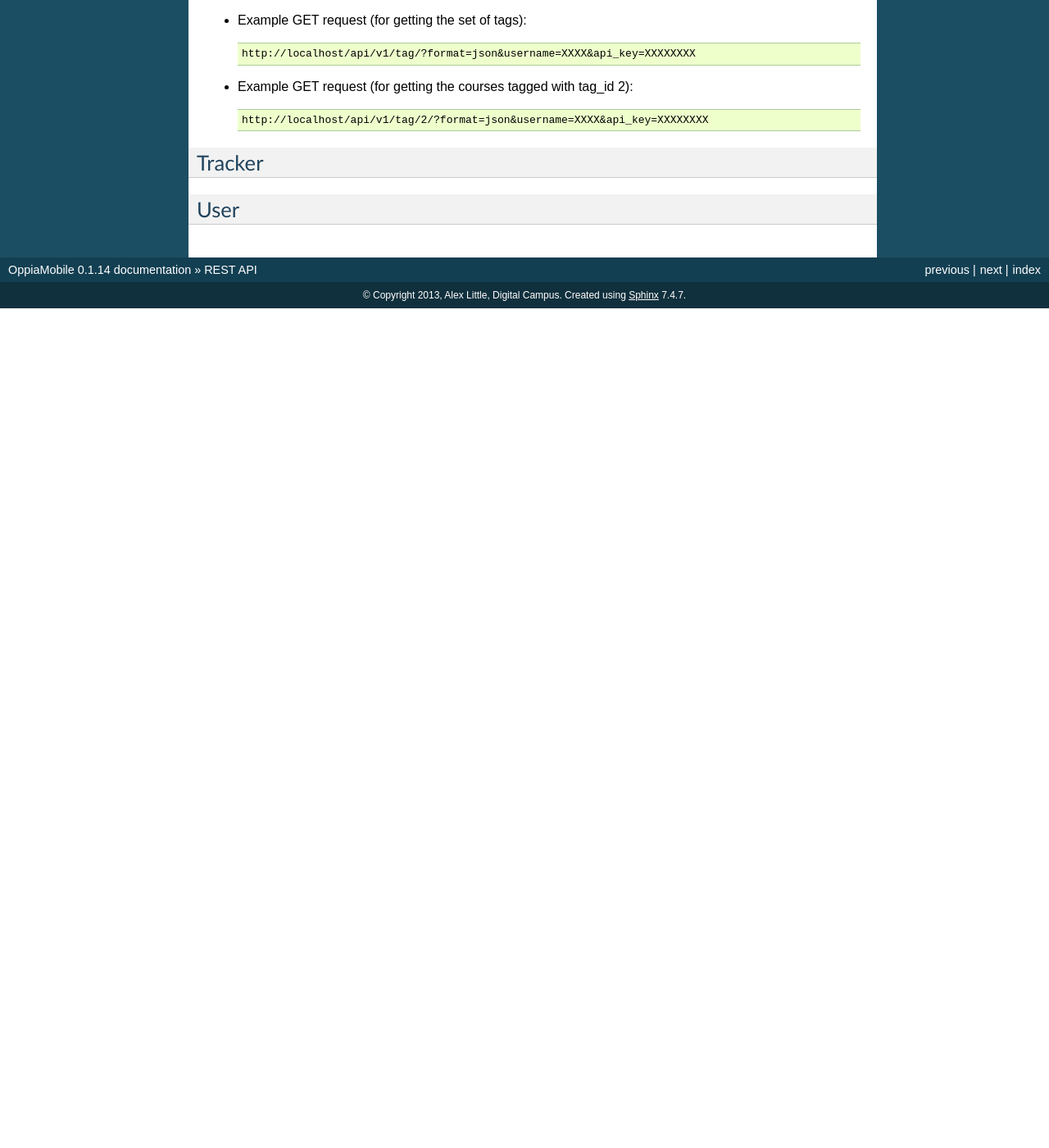
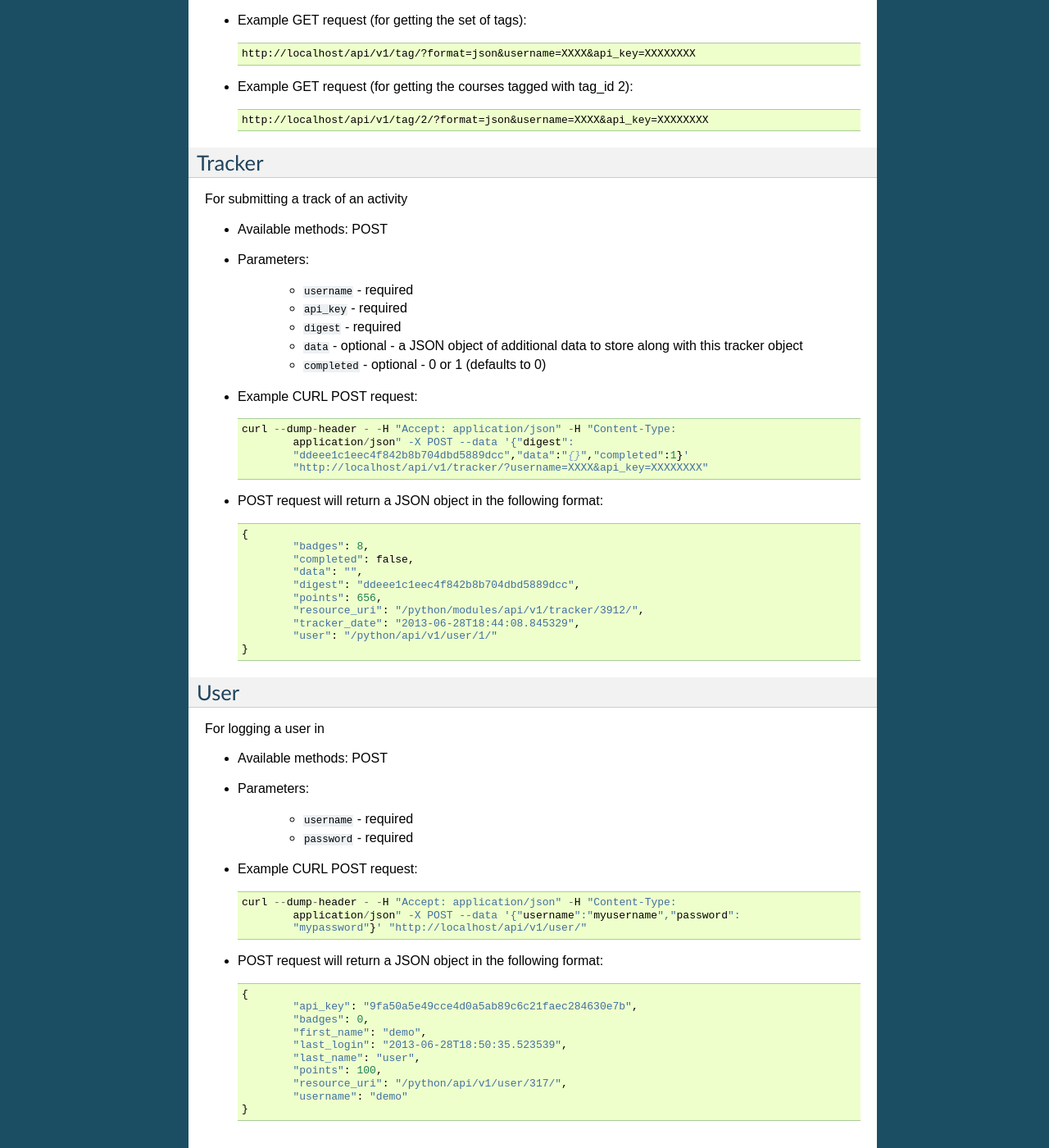
Before and after one commit to DigitalCampus/django-oppia, a Sphinx documentation site: the page built from docs/api.rst, in a window 1280 px wide and 1400 px high, scrolled down 6411 px. Shown: the whole window at 82% size. Built offline with Sphinx 7.4.7, drawn with Linux system fonts in a browser that asks for light colours; the version number is read from the project's files by our own code; before the commit the page ends 6787 px from its top, so only the background shows below that.

Commit message:
finish documenting REST API

```diff
--- a/docs/api.rst
+++ b/docs/api.rst
@@ -333,5 +333,64 @@ For getting the tags and number of courses for each tag
 Tracker
 -------
 
+For submitting a track of an activity
+
+* Available methods: POST
+* Parameters:
+
+	* ``username`` - required
+	* ``api_key`` - required
+	* ``digest`` - required
+	* ``data`` - optional - a JSON object of additional data to store along with
+	  this tracker object
+	* ``completed`` - optional - 0 or 1 (defaults to 0)
+
+* Example CURL POST request::
+
+	curl --dump-header - -H "Accept: application/json" -H "Content-Type:
+		application/json" -X POST --data '{"digest":
+		"ddeee1c1eec4f842b8b704dbd5889dcc","data":"{}","completed":1}'
+		"http://localhost/api/v1/tracker/?username=XXXX&api_key=XXXXXXXX"
+
+* POST request will return a JSON object in the following format::
+
+	{
+		"badges": 8,
+		"completed": false,
+		"data": "",
+		"digest": "ddeee1c1eec4f842b8b704dbd5889dcc",
+		"points": 656,
+		"resource_uri": "/python/modules/api/v1/tracker/3912/",
+		"tracker_date": "2013-06-28T18:44:08.845329",
+		"user": "/python/api/v1/user/1/"
+	}
+
 User
 ----
+
+For logging a user in
+
+* Available methods: POST
+* Parameters:
+
+	* ``username`` - required
+	* ``password`` - required
+
+* Example CURL POST request::
+
+	curl --dump-header - -H "Accept: application/json" -H "Content-Type:
+		application/json" -X POST --data '{"username":"myusername","password":
+		"mypassword"}' "http://localhost/api/v1/user/"
+
+* POST request will return a JSON object in the following format::
+
+	{
+		"api_key": "9fa50a5e49cce4d0a5ab89c6c21faec284630e7b",
+		"badges": 0,
+		"first_name": "demo",
+		"last_login": "2013-06-28T18:50:35.523539",
+		"last_name": "user",
+		"points": 100,
+		"resource_uri": "/python/api/v1/user/317/",
+		"username": "demo"
+	}
```
